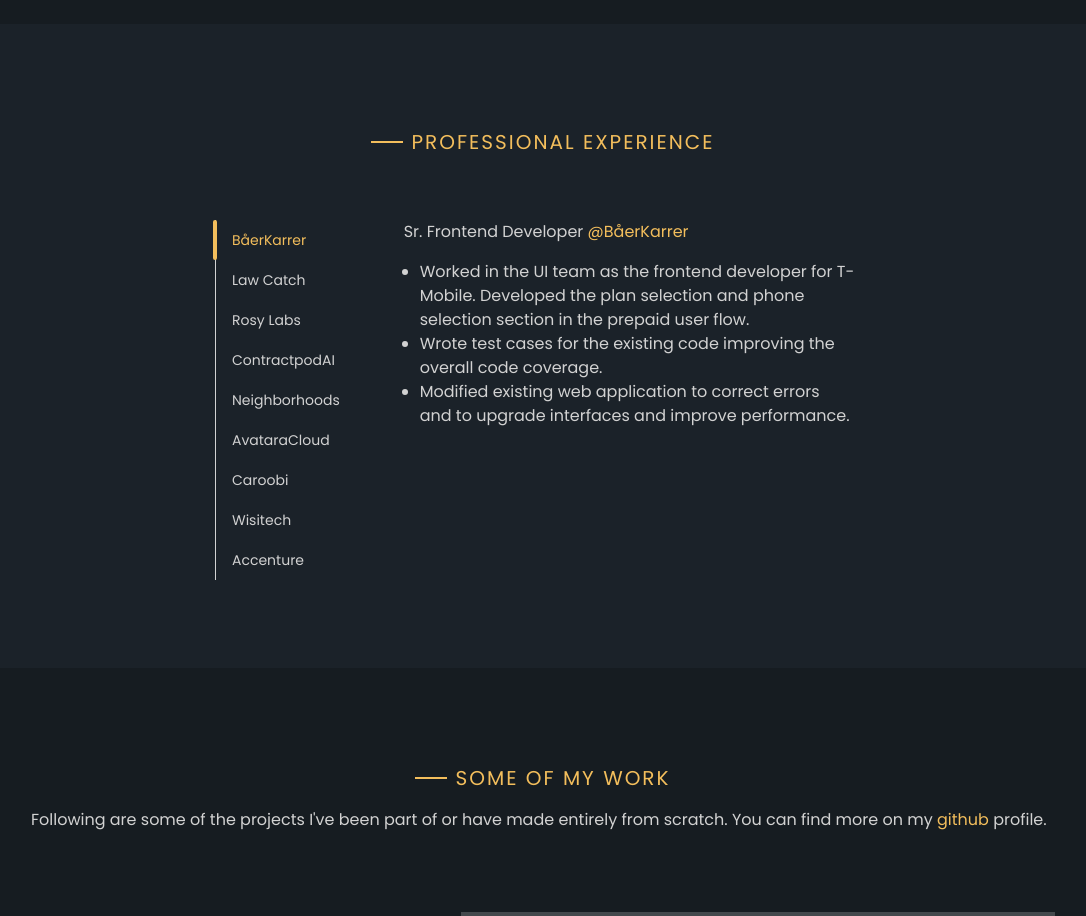
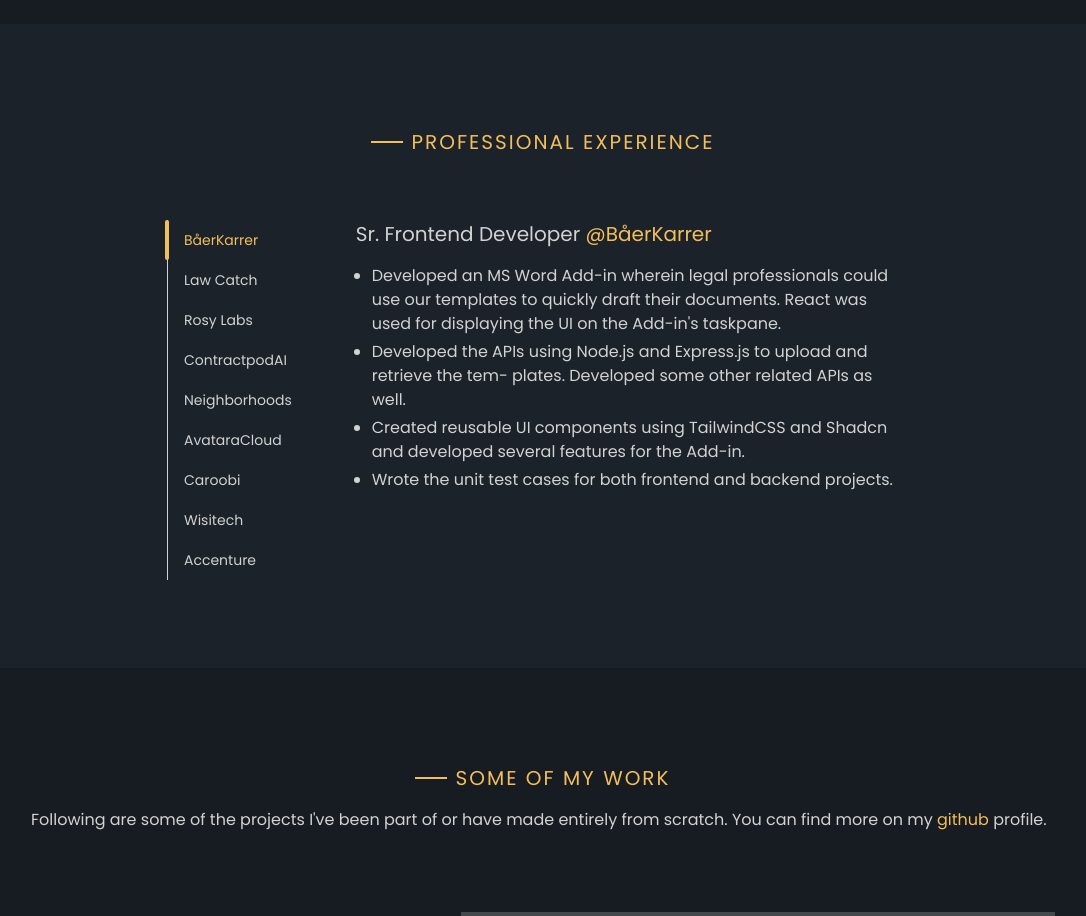
Before and after one commit to rishabh0211/portfolio-next, a Next.js app: page / in a window 1280 px wide. Shown: the part 1420-2336 px from the top of the page, without its empty margins (97-1183 px from the left). Built offline with nearby package versions, Linux system fonts and the light colour scheme.

Commit message:
experience section data

```diff
--- a/src/components/sections/Experience.tsx
+++ b/src/components/sections/Experience.tsx
@@ -3,12 +3,8 @@
 import Heading from '../ui/heading';
 import { cn } from '@/lib/utils';
 import Section from '../Section';
+import JOBS from '@/content/jobs';
 
-type Job = {
-	company: string;
-	role: string;
-	description: string[];
-};
 const topClasses = [
 	'top-0',
 	'top-10',
@@ -19,91 +15,6 @@
 	'top-60',
 	'top-70',
 	'top-80',
-];
-const JOBS: Job[] = [
-	{
-		company: 'BåerKarrer',
-		role: 'Sr. Frontend Developer',
-		description: [
-			'Worked in the UI team as the frontend developer for T-Mobile. Developed the plan selection and phone selection section in the prepaid user flow.',
-			'Wrote test cases for the existing code improving the overall code coverage.',
-			'Modified existing web application to correct errors and to upgrade interfaces and improve performance.',
-		],
-	},
-	{
-		company: 'Law Catch',
-		role: 'TypeScript Full-stack Developer',
-		description: [
-			'Worked in the UI team as the frontend developer for T-Mobile. Developed the plan selection and phone selection section in the prepaid user flow.',
-			'Wrote test cases for the existing code improving the overall code coverage.',
-			'Modified existing web application to correct errors and to upgrade interfaces and improve performance.',
-		],
-	},
-	{
-		company: 'Rosy Labs',
-		role: 'React/TypeScript Developer',
-		description: [
-			'Worked in the UI team as the frontend developer for T-Mobile. Developed the plan selection and phone selection section in the prepaid user flow.',
-			'Wrote test cases for the existing code improving the overall code coverage.',
-			'Modified existing web application to correct errors and to upgrade interfaces and improve performance.',
-		],
-	},
-	{
-		company: 'ContractpodAI',
-		role: 'Sr. Frontend Developer',
-		description: [
-			'Implemented significant features to their contract management software.',
-			'Worked across projects and took ownership of the development process.',
-			'Onboarded new joinees to these projects and mentored them in the development.',
-		],
-	},
-	{
-		company: 'Neighborhoods',
-		role: 'Frontend Developer',
-		description: [
-			'Worked on the revamp of their web application to improve the performance.',
-			'Developed everything from scratch with focus on code performance & modularity.',
-			'Created a custom React components library to be used across the project.',
-			'The lighthouse score of the new website significantly increased from 35 to 77.',
-			'Worked on other project (55places) simultaneously and developed some significant features there.',
-		],
-	},
-	{
-		company: 'AvataraCloud',
-		role: 'Sr. Frontend Developer',
-		description: [
-			'Worked on a React and Twilio based real-time desktop application.',
-			'Developed real-time features like voice/video calling, sms/email invites, screen sharing, mute/unmute participants, etc.',
-			'Developed APIs in the backend and intergrated them on the frontend.',
-		],
-	},
-	{
-		company: 'Caroobi',
-		role: 'Frontend Developer',
-		description: [
-			'Worked on the user facing web application. Optimized the older version, added some new features & rolled out its v2 resulting in increased customer activity.',
-			'Simulaneously worked on Mechanic portal (PWA) developing some of the complex features for the dashboard & automotive parts e-commerce.',
-			'Created a whole new user funnel replacing the previous one in a weeks time.',
-		],
-	},
-	{
-		company: 'Wisitech',
-		role: 'Sr. Frontend Developer',
-		description: [
-			'Worked for a Dubai based startup to develop their one-stop social and e-commerce website.',
-			'Led the frontend development process and worked across the modules. Analyzed the requirements and created the basic structure of different modules.',
-			'Created the reusable components, directives & pipes and integrated them.',
-		],
-	},
-	{
-		company: 'Accenture',
-		role: 'Software Engineer',
-		description: [
-			'Worked in the UI team as the frontend developer for T-Mobile. Developed the plan selection and phone selection section in the prepaid user flow.',
-			'Wrote test cases for the existing code improving the overall code coverage.',
-			'Modified existing web application to correct errors and to upgrade interfaces and improve performance.',
-		],
-	},
 ];
 
 const Experience = () => {
@@ -118,7 +29,7 @@
 	const topClass = topClasses[activeJobIndex];
 
 	return (
-		<Section id='jobs' innerClass='md:max-w-2xl p-2' dark={false}>
+		<Section id='jobs' innerClass='md:max-w-3xl p-2' dark={false}>
 			<Heading
 				heading='Professional Experience'
 				className='text-xl md:flex md:justify-center'
@@ -148,10 +59,14 @@
 					></div>
 				</ul>
 				<div className='mt-6 md:mt-0'>
-					{activeJob.role} <span className='text-accent'>@{activeJob.company}</span>
+					<p className='text-xl'>
+						{activeJob.role} <span className='text-accent'>@{activeJob.company}</span>
+					</p>
 					<ul className='list-disc mt-4 px-4'>
 						{activeJob.description.map((desc) => (
-							<li key={desc}>{desc}</li>
+							<li key={desc} className='mt-1'>
+								{desc}
+							</li>
 						))}
 					</ul>
 				</div>
```
